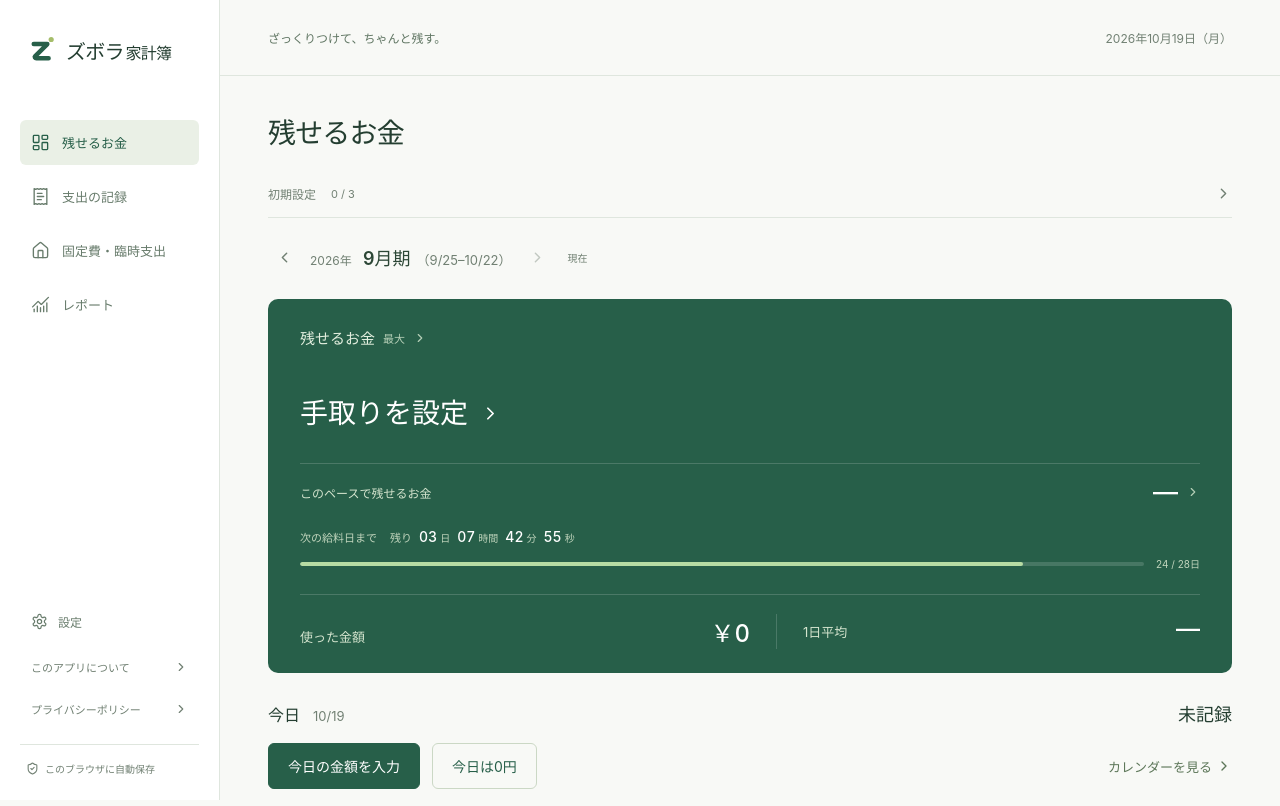
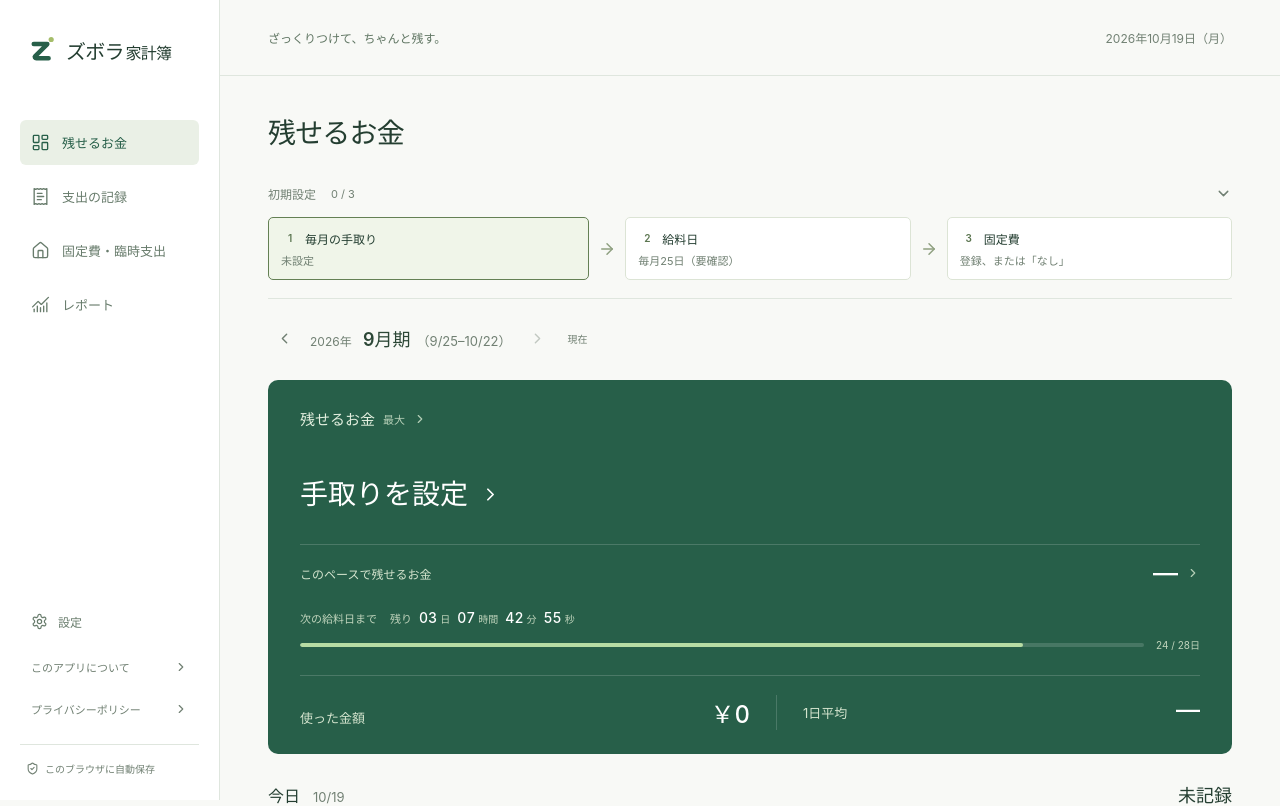
Before and after one commit to kabero/nokosu-kakebo, a React (Vite) app: page / in a window 1280 px wide. Shown: the top 806 px of the page. Built offline with nearby package versions, Linux system fonts and the light colour scheme.

Commit message:
Show setup guide whenever required settings are incomplete

```diff
--- a/src/App.tsx
+++ b/src/App.tsx
@@ -50,6 +50,7 @@ export default function App() {
   const summary = summarize(data, period)
   const forecast = forecastSavings(data, period, today)
   const setup = data.setup ?? { paydayConfirmed: data.settings.income > 0, fixedCostsConfirmed: data.costs.some(c => c.kind === 'fixed'), dismissed: false }
+  const setupComplete = data.settings.income > 0 && setup.paydayConfirmed && setup.fixedCostsConfirmed
   const fixedCosts = summary.costs.filter(c => c.kind === 'fixed')
   const previousPeriod = getPeriod(today, data.settings, offset - 1)
   const previousFixedCosts = data.costs.filter(c => c.kind === 'fixed' && c.period === previousPeriod.key)
@@ -146,7 +147,7 @@ export default function App() {
       <div className="page-content">
         {error && <div className="error-banner" role="alert">{error}</div>}
         <div className="page-heading"><div><h1>{view === 'overview' ? '残せるお金' : view === 'history' ? '支出の記録' : view === 'costs' ? '固定費・臨時支出' : view === 'charts' ? 'レポート' : '設定'}</h1></div></div>
-        {!setup.dismissed && view !== 'history' && view !== 'charts' && <details className="setup-disclosure" open={view === 'settings' || view === 'costs'}><summary>初期設定 <span>{[data.settings.income > 0, setup.paydayConfirmed, setup.fixedCostsConfirmed].filter(Boolean).length} / 3</span><ChevronRight size={17} /></summary><SetupSteps steps={[
+        {(!setupComplete || !setup.dismissed) && <details className="setup-disclosure" open={!setupComplete || view === 'settings' || view === 'costs'}><summary>初期設定 <span>{[data.settings.income > 0, setup.paydayConfirmed, setup.fixedCostsConfirmed].filter(Boolean).length} / 3</span><ChevronRight size={17} /></summary><SetupSteps steps={[
           { label: '毎月の手取り', value: data.settings.income > 0 ? yen(data.settings.income) : '未設定', done: data.settings.income > 0, onClick: () => { setView('settings'); setSetupField('income') } },
           { label: '給料日', value: `毎月${data.settings.payday}日${setup.paydayConfirmed ? '' : '（要確認）'}`, done: setup.paydayConfirmed, onClick: () => { setView('settings'); setSetupField('payday') } },
           { label: '固定費', value: setup.fixedCostsConfirmed ? fixedCosts.length ? `${fixedCosts.length}件 · ${yen(summary.fixed)}` : '固定費なし' : '登録、または「なし」', done: setup.fixedCostsConfirmed, onClick: () => setView('costs') },
```
